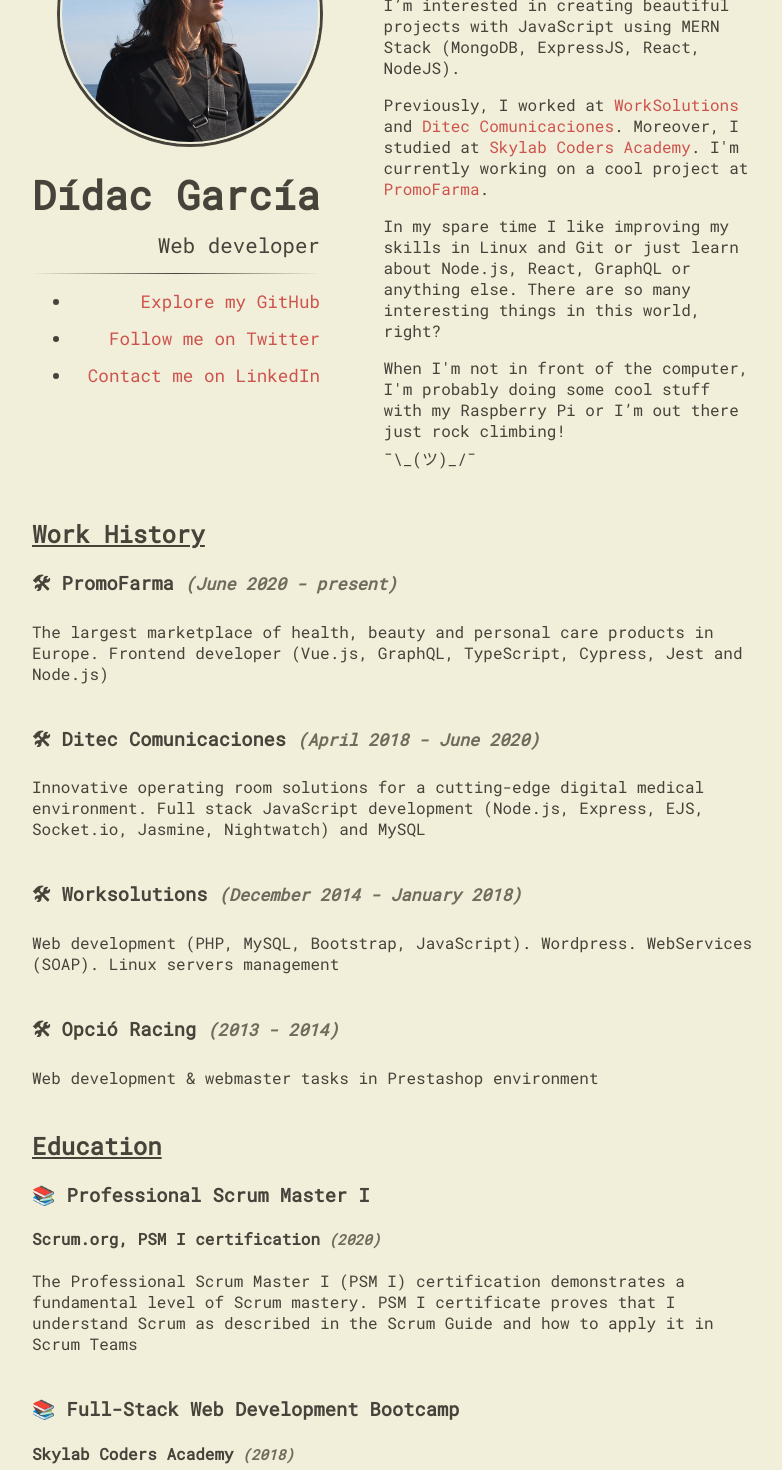
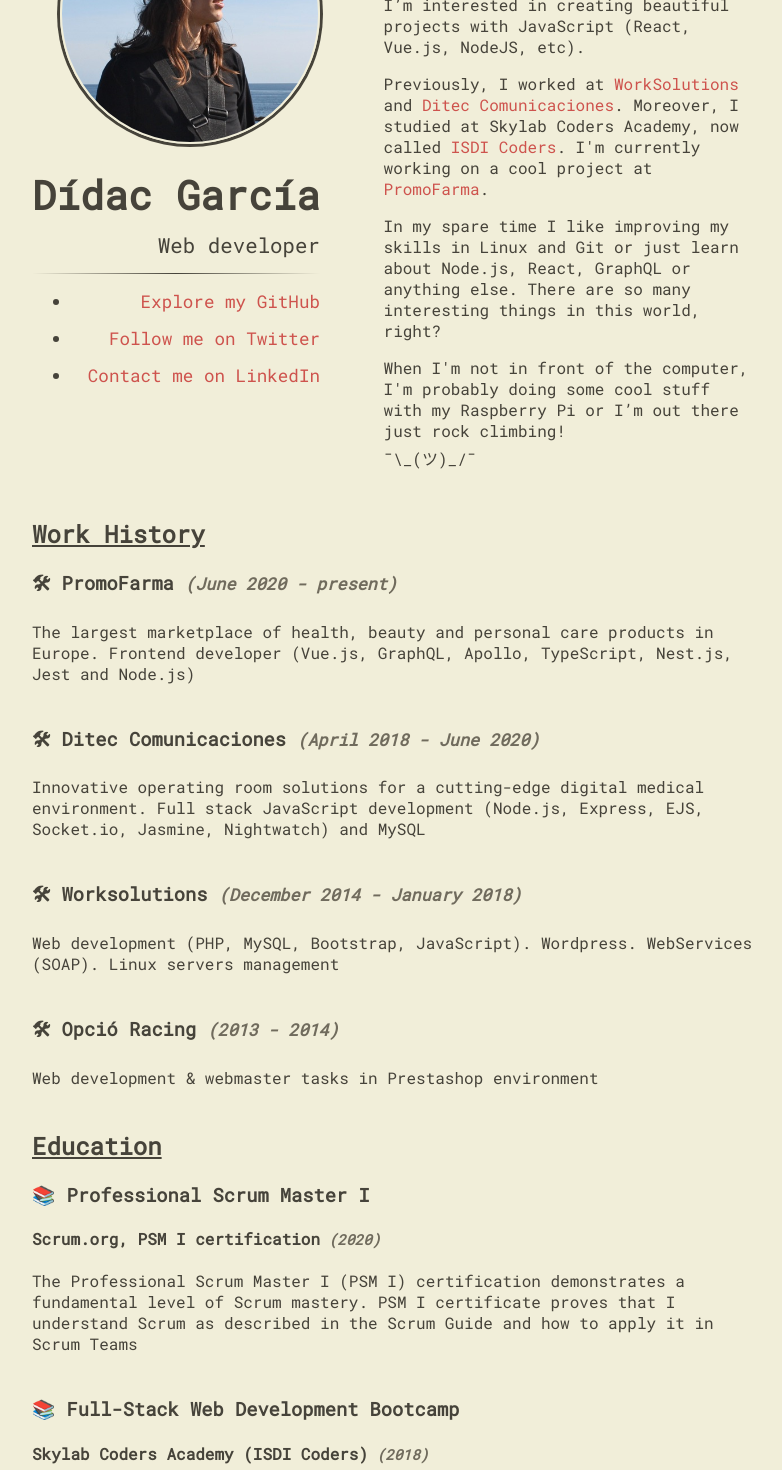
Before and after one commit to didaquis/didaquis.github.io, a Next.js app: page / in a window 1280 px wide. Shown: the part 200-1670 px from the top of the page, without its empty margins (246-1028 px from the left). Built offline with nearby package versions, Linux system fonts and the light colour scheme; some icons are missing.

Commit message:
Update content

```diff
--- a/components/AboutMe.js
+++ b/components/AboutMe.js
@@ -3,8 +3,8 @@
 		<section>
 			<h2>About me</h2>
 			<p>Hi, my name is Dídac and I'm a web developer living in Barcelona.</p>
-			<p>I’m interested in creating beautiful projects with JavaScript using MERN Stack (MongoDB, ExpressJS, React, NodeJS).</p>
-			<p>Previously, I worked at <a href="https://worksolutions.es" target="_blank" rel="noopener noreferrer" title="WorkSolutions">WorkSolutions</a> and <a href="http://ditec.es/es/" target="_blank" rel="noopener noreferrer" title="Ditec Comunicaciones">Ditec Comunicaciones</a>. Moreover, I studied at <a href="http://www.skylabcoders.com/es" target="_blank" rel="noopener noreferrer" title="Skylab Coders Academy">Skylab Coders Academy</a>. I'm currently working on a cool project at <a href="https://www.promofarma.com" target="_blank" rel="noopener noreferrer" title="PromoFarma">PromoFarma</a>.</p>
+			<p>I’m interested in creating beautiful projects with JavaScript (React, Vue.js, NodeJS, etc).</p>
+			<p>Previously, I worked at <a href="https://worksolutions.es" target="_blank" rel="noopener noreferrer" title="WorkSolutions">WorkSolutions</a> and <a href="https://ditec.es" target="_blank" rel="noopener noreferrer" title="Ditec Comunicaciones">Ditec Comunicaciones</a>. Moreover, I studied at Skylab Coders Academy, now called <a href="https://isdicoders.com" target="_blank" rel="noopener noreferrer" title="ISDI Coders">ISDI Coders</a>. I'm currently working on a cool project at <a href="https://www.promofarma.com" target="_blank" rel="noopener noreferrer" title="PromoFarma">PromoFarma</a>.</p>
 			<p>In my spare time I like improving my skills in Linux and Git or just learn about Node.js, React, GraphQL or anything else. There are so many interesting things in this world, right?</p>
 			<p>When I'm not in front of the computer, I'm probably doing some cool stuff with my Raspberry Pi or I’m out there just rock climbing!<br /><span className="smile-face">¯\_(ツ)_/¯</span></p>
 		</section>
--- a/components/Education.js
+++ b/components/Education.js
@@ -8,7 +8,7 @@
 		</article>
 		<article>
 			<h3>📚 Full-Stack Web Development Bootcamp</h3>
-			<h4>Skylab Coders Academy<span> (2018)</span></h4>
+			<h4>Skylab Coders Academy (ISDI Coders)<span> (2018)</span></h4>
 			<p>JavaScript (ES6), Sass, Git & Git Flow, agile methodologies, TDD, MERN stack (MongoDB, Express, React, Node)</p>
 		</article>
 		<article>
--- a/components/WorkHistory.js
+++ b/components/WorkHistory.js
@@ -3,7 +3,7 @@
 		<h2>Work History</h2>
 		<article>
 			<h3>🛠 PromoFarma <span>(June 2020 - present)</span></h3>
-			<p>The largest marketplace of health, beauty and personal care products in Europe. Frontend developer (Vue.js, GraphQL, TypeScript, Cypress, Jest and Node.js)</p>
+			<p>The largest marketplace of health, beauty and personal care products in Europe. Frontend developer (Vue.js, GraphQL, Apollo, TypeScript, Nest.js, Jest and Node.js)</p>
 		</article>
 		<article>
 			<h3>🛠 Ditec Comunicaciones <span>(April 2018 - June 2020)</span></h3>
```
Also changed, not shown: package.json (+7 -7 lines), 1 other file (tests, documents, lock files or other folders).
